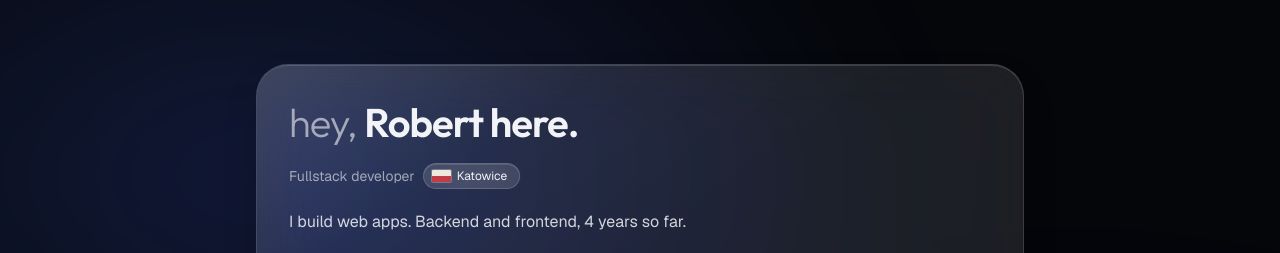
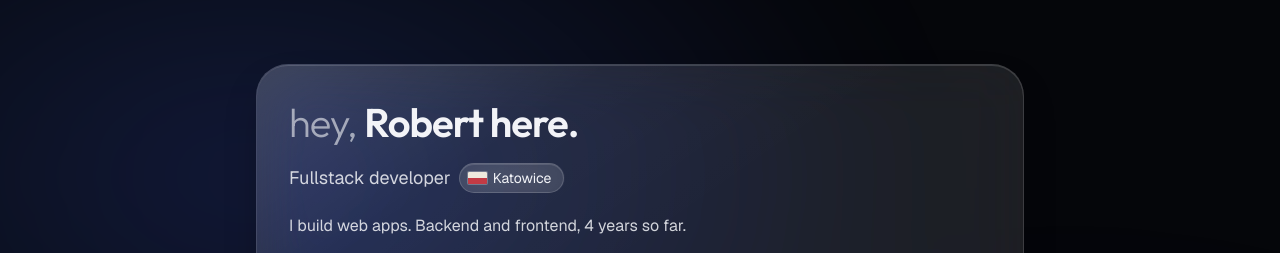
Before and after one commit to Biplo12/robertsinski-portfolio, a Next.js app: page / in a window 1280 px wide. Shown: the top 253 px of the page. Built offline with nearby package versions, Linux system fonts and the light colour scheme; no server answers.

Commit message:
refactor: Improve text styling in hero section for better readability
- Updated the font size in the hero section description for enhanced visibility.
- Adjusted the font size in the LocationPill component for consistency with the overall design.

```diff
--- a/src/app/(home)/_components/hero-section/index.tsx
+++ b/src/app/(home)/_components/hero-section/index.tsx
@@ -15,7 +15,7 @@ const HeroSection: React.FC = (): React.JSX.Element => {
         Robert here.
       </h1>
 
-      <p className='mt-5 flex flex-wrap items-center gap-2 text-sm text-foreground/60'>
+      <p className='mt-5 flex flex-wrap items-center gap-2 text-lg text-foreground/85'>
         Fullstack developer
         <LocationPill />
       </p>
--- a/src/app/(home)/_components/hero-section/partials/location-pill.tsx
+++ b/src/app/(home)/_components/hero-section/partials/location-pill.tsx
@@ -4,7 +4,7 @@ import PolishFlag from './polish-flag';
 
 const LocationPill: React.FC = (): React.JSX.Element => {
   return (
-    <span className='glass-pill inline-flex items-center gap-1.5 rounded-full py-1 pr-3 pl-2 text-xs text-foreground'>
+    <span className='glass-pill inline-flex items-center gap-1.5 rounded-full py-1 pr-3 pl-2 text-sm text-foreground'>
       <PolishFlag />
       Katowice
     </span>
```
